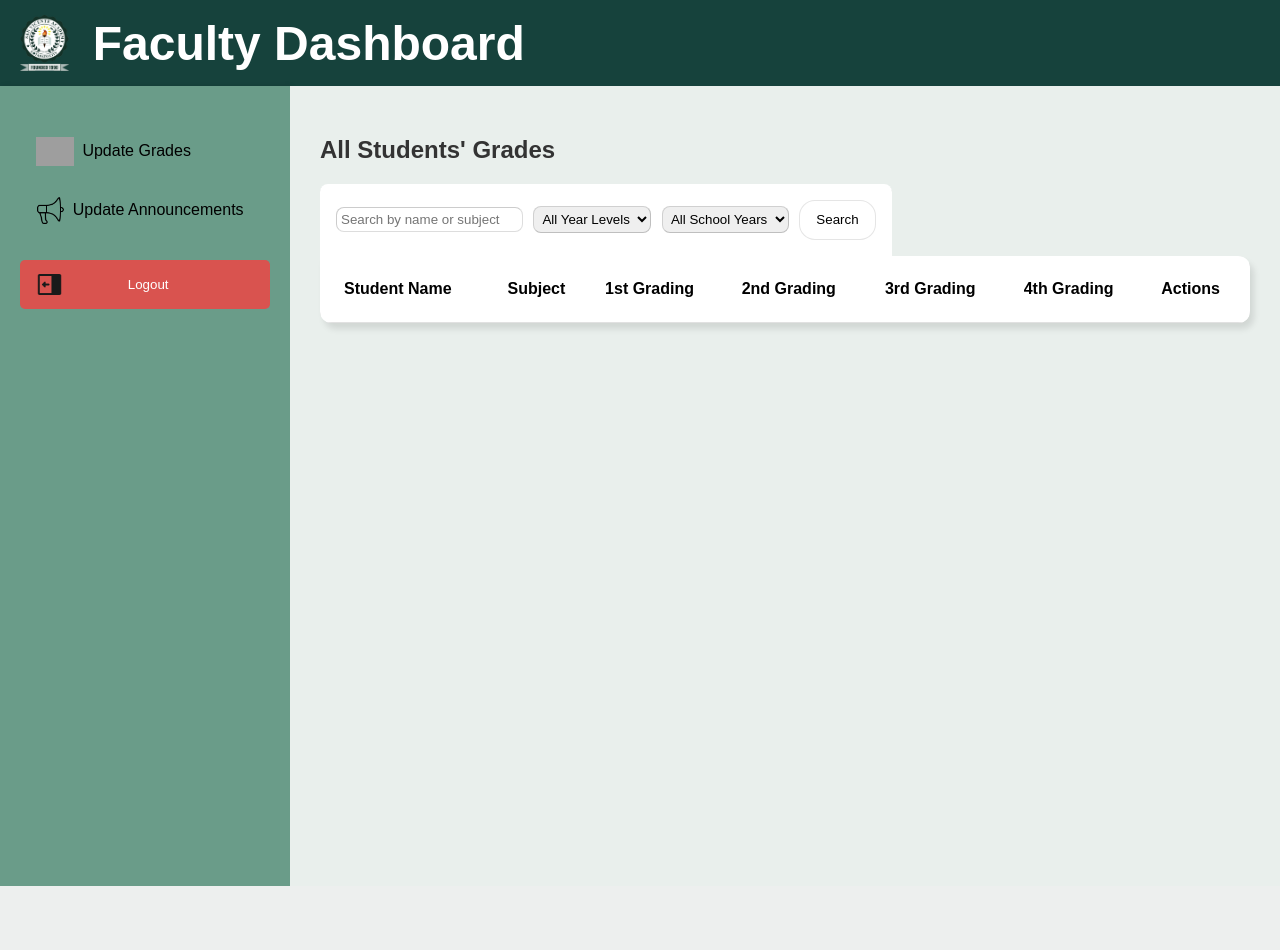
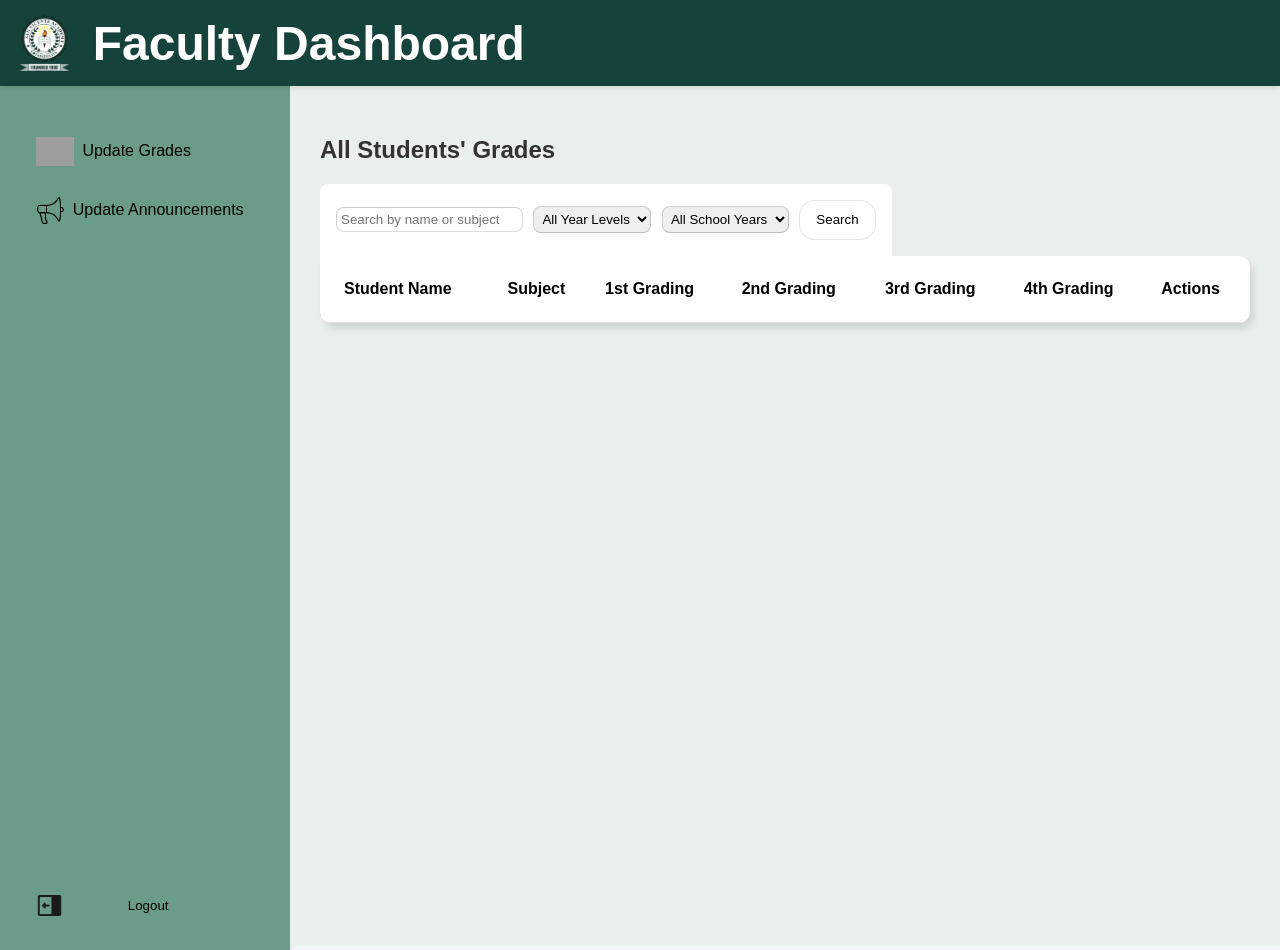
Before and after one commit to TheRealAngelo/GradeViewPortal, a PHP site: page /faculty/dashboard.php in a window 1280 px wide. Before the commit the page ends 886 px from the top, so only its background shows below. Run offline with PHP 8.4, Linux system fonts and the light colour scheme; the visitor is signed in with stand-in values (Sample User, id 1); data that the repository does not hold is empty; grey boxes are pictures that could not be loaded.

Commit message:
updated css

```diff
--- a/assets/css/styles.css
+++ b/assets/css/styles.css
@@ -26,6 +26,7 @@ ul li {
 }
 
 body {
+    height: 100vh;
     font-family: Arial, sans-serif;
     margin: 0;
     padding: 0;
@@ -44,11 +45,10 @@ header {
     font-size: 24px;
     font-weight: bold;
     box-shadow: 0 2px 5px rgba(0, 0, 0, 0.1);
-    display: fixed
+    position: sticky;
 }
 
 .header-left{
-    /* nigga */
     display: flex;
     flex-direction: row;
     justify-content: space-between;
@@ -68,14 +68,21 @@ header {
     margin-right: 1.5rem;
 }
 
+.header-right h1{
+    padding: 0;
+    margin: 0;
+}
+
 .container {
     display: flex;
     flex-direction: row;
-    height: 100vh;
+    height: 100%;
 }
 
 .sidebar {
+    height: inherit;
     width: 250px;
+    height: 103vh;
     background-color: var(--green);
     color: black;
     padding: 20px;
@@ -206,10 +213,19 @@ ul li a:hover{
 }
 
 .content {
+    display: flex;
+    flex-direction: column;
+    align-items: center;
+    width: 100%;
+    height: 100%;
     flex: 1;
     padding: 30px;
     overflow-y: auto;
     background-color: var(--white);
+}
+
+.noCenter{
+    align-items: normal;
 }
 
 .content form input, textarea{
@@ -254,8 +270,8 @@ button.logout {
     align-items: center;
     align-content: space-around;
     justify-content: flex-start;
-    background-color: #d9534f;
-    color: white;
+    background-color: var(--green);
+    color: black;
     border: none;
     padding: 10px 15px;
     border-radius: 5px;
@@ -273,13 +289,13 @@ button.logout img {
 }
 
 button.logout:hover {
-    background-color: #c9302c;
+    background-color: #d9534f;
     box-shadow: 4px 6px 6px 0 rgba(0, 0, 0, 0.1);
 }
 
 button.logout:active{
     background-color: #ca2823;
-    border: 1.5px inset rgba(0, 0, 0, 0.2);
+    border: 1px inset rgba(0, 0, 0, 0.2);
     box-shadow: 4px 6px 6px 0 rgba(0, 0, 0, 0.3);
 }
 
@@ -422,9 +438,6 @@ table button{
 .noRoundTopLeftCorner{
     border-top-left-radius: 0;
 }
-.dash-student-container {
-    margin: 20px auto;
-}
 
 .dash-student-card {
     background-color: #16423C;
--- a/src/faculty/announcements.php
+++ b/src/faculty/announcements.php
@@ -77,7 +77,7 @@ $result = $conn->query($sql);
     </header>
     <div class="container">
         <?php include 'sidebar.php'; ?>
-        <div class="content">
+        <div class="content noCenter">
             <h2>Update Announcements</h2>
             <?php if (!empty($message)): ?>
                 <p><?php echo htmlspecialchars($message); ?></p>
--- a/src/faculty/dashboard.php
+++ b/src/faculty/dashboard.php
@@ -87,7 +87,7 @@ while ($row = $result->fetch_assoc()) {
     </header>
     <div class="container">
     <?php include 'sidebar.php'; ?>
-        <div class="content">
+        <div class="content noCenter">
             <h2>All Students' Grades</h2>
             <div class="searchDIV">
                 <form method="GET" action="dashboard.php">
--- a/src/faculty/sidebar.php
+++ b/src/faculty/sidebar.php
@@ -1,5 +1,13 @@
 <div class="sidebar">
-    <div>
+    <div class="sidebar-content">
+    <style>
+            .sidebar-content{
+                display: flex;
+                flex-direction:column;
+                justify-content: space-between;
+                height: 100%;
+            }
+        </style>
         <ul>
             <li><a href="dashboard.php" class="active"><img src="../../assets/icons/icons8-assessment-100.png">Update Grades</a></li>
             <li><a href="announcements.php"><img src="../../assets/icons/icons8-announcement-100.png">Update Announcements</a></li>
--- a/src/student/header.php
+++ b/src/student/header.php
@@ -5,5 +5,5 @@
 
 <div class="header-right">
 <!-- This shit is for right side of header, like pfp and shit -->
-<h1><?php echo htmlspecialchars($student_name); ?></h1>
+        <h1><?php echo htmlspecialchars($student_name); ?></h1>
 </div>
```
Also changed, not shown: src/student/maindashboard.php (+5 -3 lines), src/student/sidebar.php (+11 -3 lines), assets/icons/icons8-about-64.png (added), assets/icons/icons8-dashboard-96.png (added).
